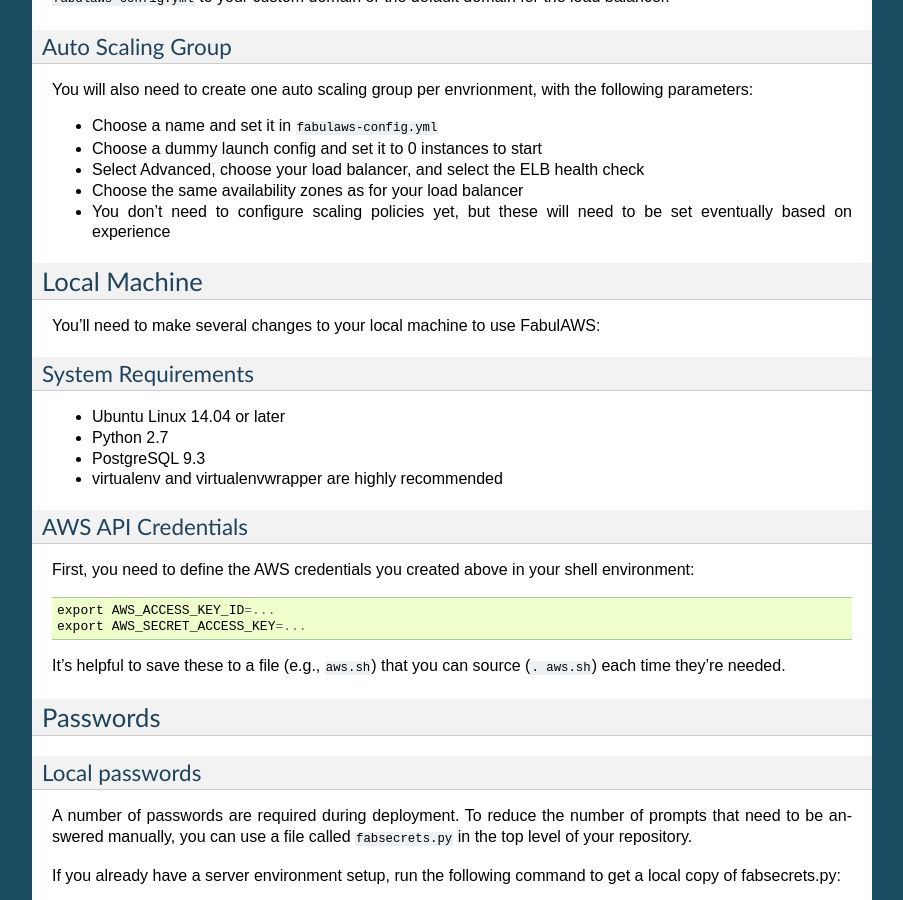
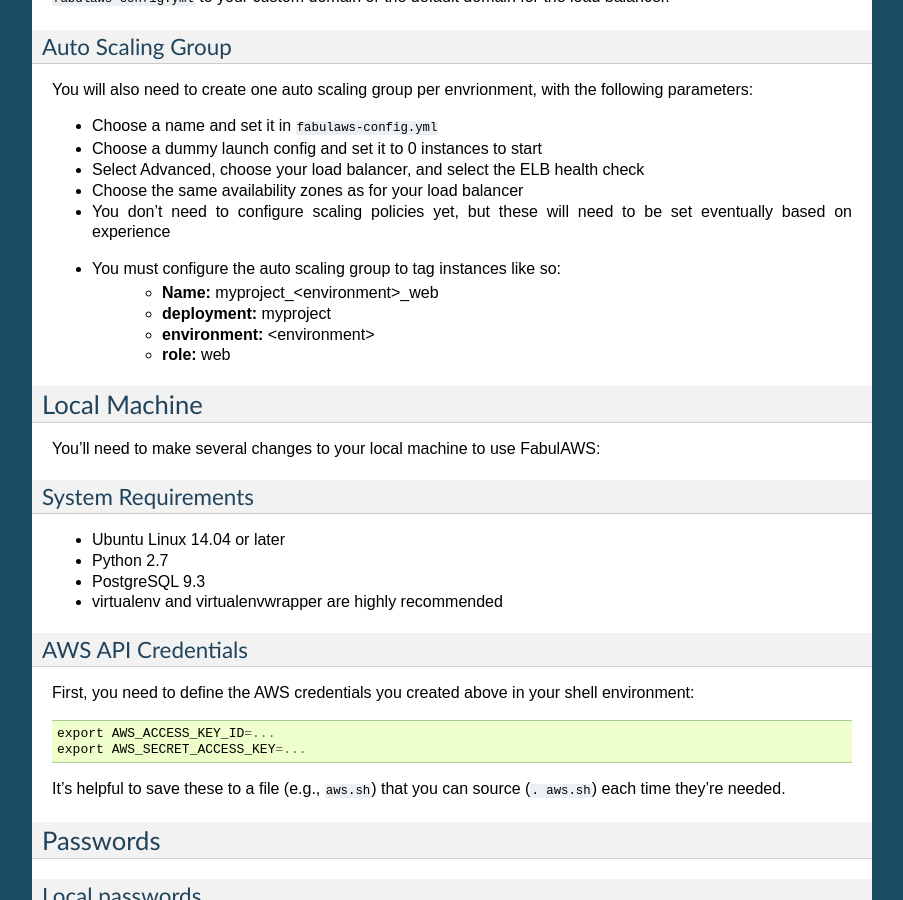
Before and after one commit to caktus/fabulaws, a Sphinx documentation site: the page built from docs/initial-setup.rst, in a window 1280 px wide and 900 px high, scrolled down 1269 px. Shown: the whole window, without its empty margins (198-1101 px from the left). Built offline with Sphinx 7.4.7, drawn with Linux system fonts in a browser that asks for light colours.

Commit message:
add AG tagging instructions to docs

```diff
--- a/docs/initial-setup.rst
+++ b/docs/initial-setup.rst
@@ -71,6 +71,11 @@
 * Choose the same availability zones as for your load balancer
 * You don't need to configure scaling policies yet, but these will need to be
   set eventually based on experience
+* You must configure the auto scaling group to tag instances like so:
+   * **Name:** myproject_<environment>_web
+   * **deployment:** myproject
+   * **environment:** <environment>
+   * **role:** web
 
 Local Machine
 -------------
```
